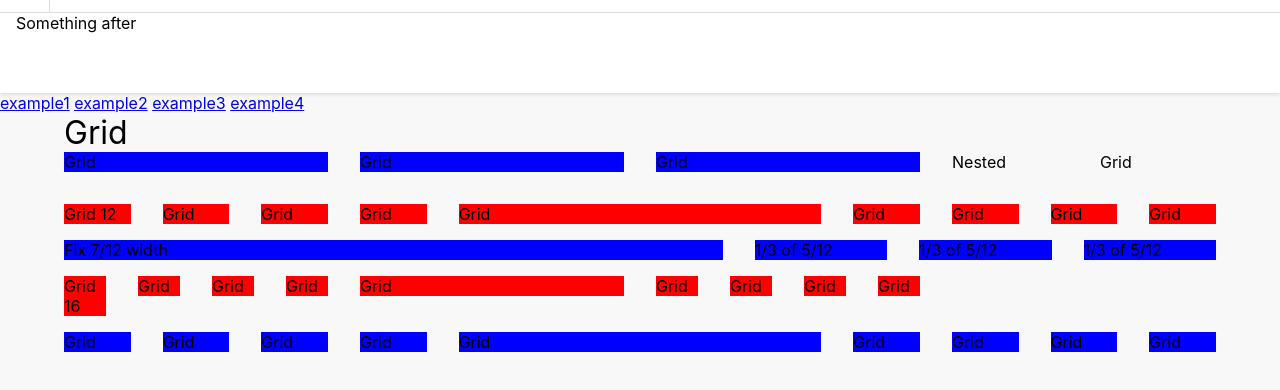
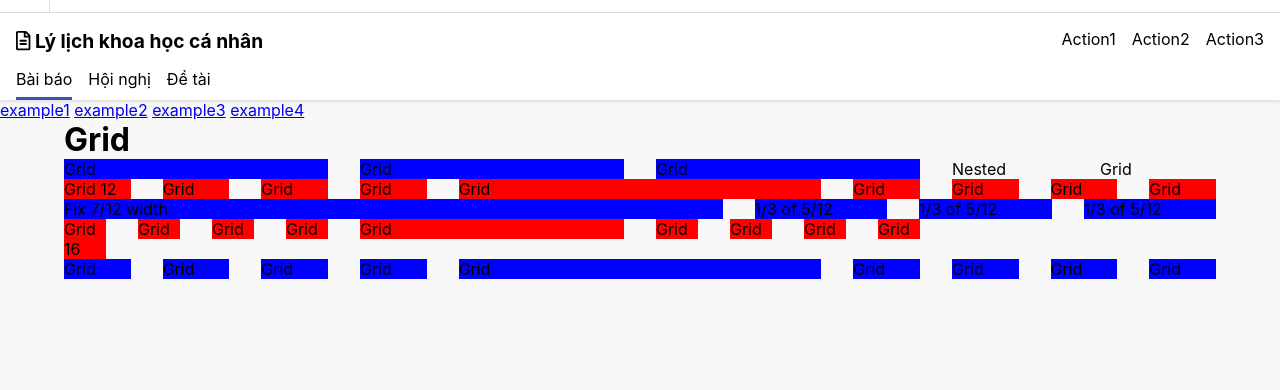
Before and after one commit to micti/vhmis-ui, a website: page docs/example/example2.html in a window 1280 px wide. Shown: the part 38-428 px from the top of the page. Drawn offline with Linux system fonts and the light colour scheme.

Commit message:
Khởi tạo Page Header và Component Tabs

```diff
--- a/docs/example/example2.html
+++ b/docs/example/example2.html
@@ -115,10 +115,28 @@
       </div>
     </header>
 
-
-    <div style="background-color: #fff; height: 80px; box-shadow: 0 2px 3px rgba(10, 10, 10, 0.1);">
+    <div class="page-header">
       <div class="container is-fluid">
-        Something after
+        <div class="page-header--main cols">
+          <div class="page-header--actions col is-o-2">
+            <ul>
+              <li><a class="button">Action1</a></li>
+              <li><a class="button">Action2</a></li>
+              <li><a class="button">Action3</a></li>
+            </ul>
+          </div>
+          <h1 class="col is-o-1">
+            <i class="far fa-file-alt"></i>
+            Lý lịch khoa học cá nhân
+          </h1>
+        </div>
+        <nav class="page-header--nav tabs m-t-4">
+          <ul class="tabs-wrapper">
+            <li class="tab is-active"><a href="">Bài báo</a></li>
+            <li class="tab"><a href="">Hội nghị</a></li>
+            <li class="tab"><a href="">Đề tài</a></li>
+          </ul>
+        </nav>
       </div>
     </div>
 
--- a/src/css/component/grid.scss
+++ b/src/css/component/grid.scss
@@ -3,7 +3,6 @@ $col-gap: 16px;
 .cols {
   margin-left: (-$col-gap);
   margin-right: (-$col-gap);
-  margin-top: (-$col-gap);
 
   &.is-mobile {
     display: flex;
@@ -19,7 +18,8 @@ $col-gap: 16px;
   flex-basis: 0;
   flex-grow: 1;
   flex-shrink: 1;
-  padding: $col-gap;
+  padding-left: $col-gap;
+  padding-right: $col-gap;
 
   @for $i from 1 through 12 {
     .cols.is-mobile &.is-#{$i} {
@@ -66,4 +66,11 @@ $col-gap: 16px;
       }
     }
   }
+
+  // order
+  @for $i from 1 through 30 {
+    &.is-o-#{$i} {
+      order: $i;
+    }
+  }
 }
--- /dev/null
+++ b/src/css/component/tabs.scss
@@ -0,0 +1,31 @@
+.tabs {
+  .tabs-wrapper {
+    display: flex;
+
+    .tab {
+      // padding-left: 16px;
+      // padding-right: 16px;
+      border-bottom: 3px solid transparent;
+      padding-bottom: 8px;
+      cursor: pointer;
+
+      + .tab {
+        margin-left: 16px;
+      }
+
+      &.is-active {
+        border-bottom-color: $indigo-500;
+      }
+
+      &:hover {
+        border-bottom-color: $indigo-700;
+      }
+
+      a {
+        color: inherit;
+        text-decoration: none;
+        cursor: inherit;
+      }
+    }
+  }
+}
--- /dev/null
+++ b/src/css/layout/page-header.scss
@@ -0,0 +1,23 @@
+.page-header {
+  overflow: hidden;
+  background-color: #fff;
+  box-shadow: 0 2px 3px rgba(10, 10, 10, 0.1);
+  padding-top: 16px;
+}
+
+.page-header--main {
+  h1 {
+    font-size: 1.2rem;
+  }
+}
+
+.page-header--actions {
+  ul {
+    display: flex;
+    float: right;
+
+    li + li {
+      margin-left: 16px;
+    }
+  }
+}
--- a/src/css/main.scss
+++ b/src/css/main.scss
@@ -5,6 +5,9 @@
 @import "component/global";
 @import "component/grid";
 @import "component/typo";
+@import "component/tabs";
 @import "component/dropdown";
+@import "component/helper";
 
 @import "layout/page-menu";
+@import "layout/page-header";
```
Also changed, not shown: client/css/main.css, docs/client/css/main.css, 2 other files.
